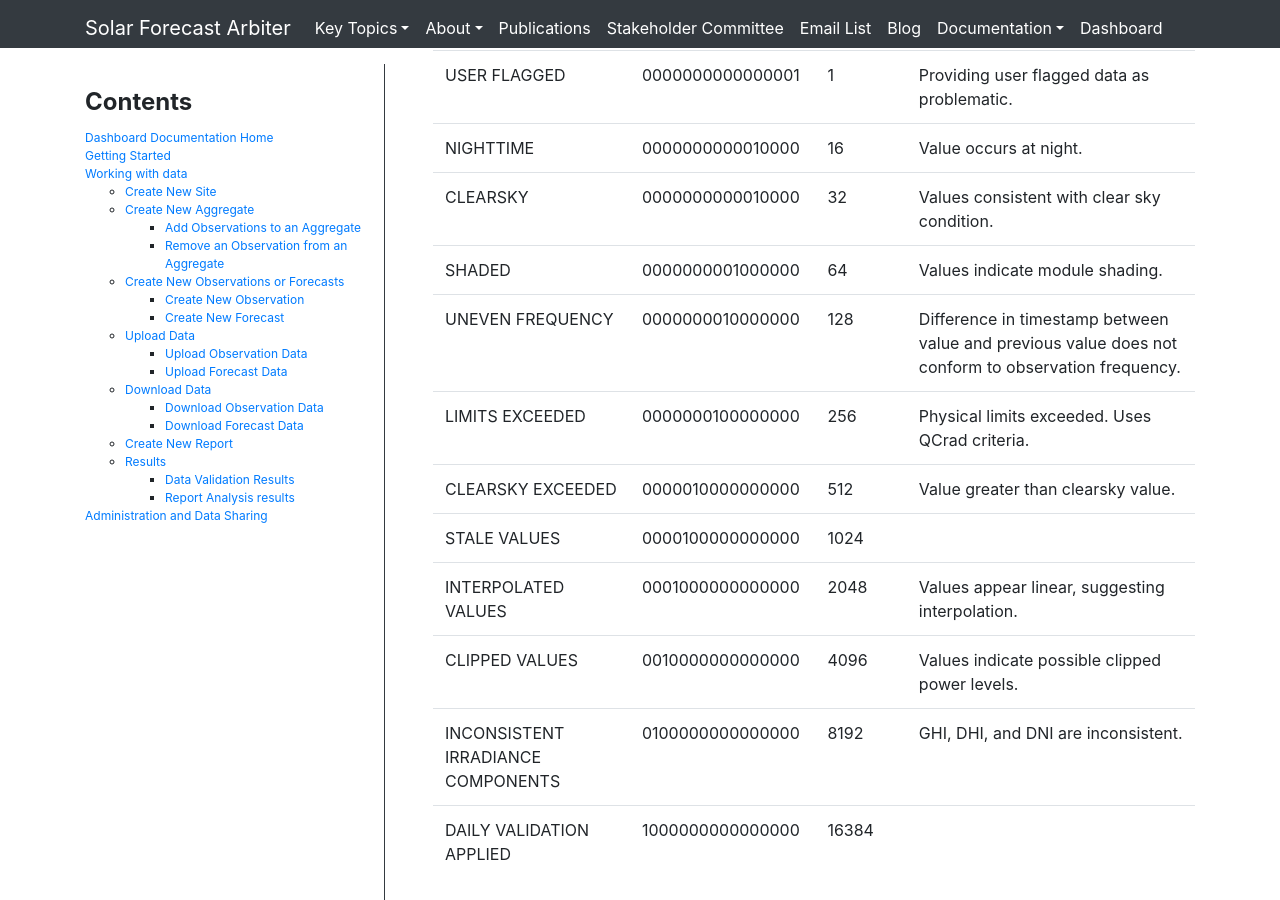
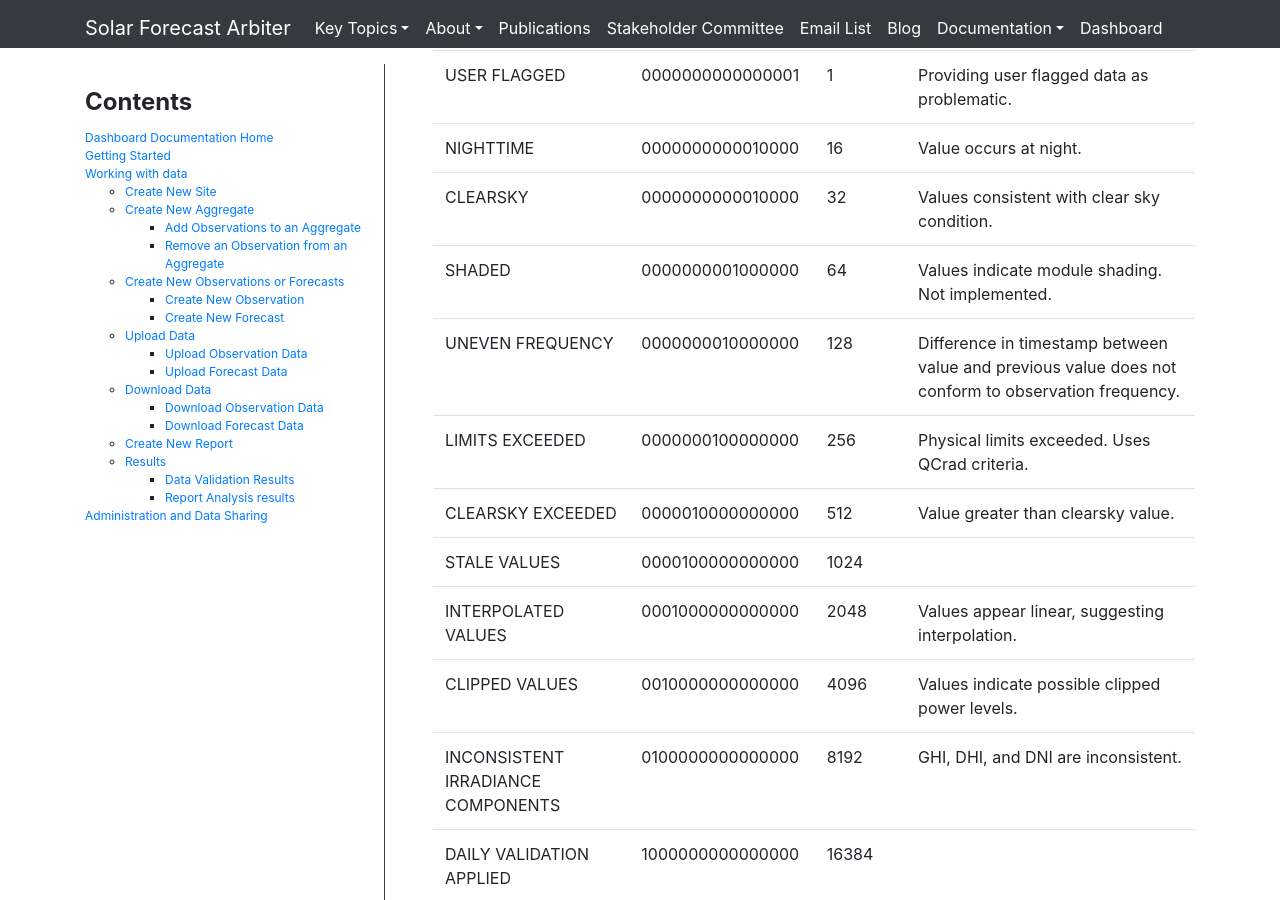
Before and after one commit to SolarArbiter/SolarArbiter.github.io, a Jekyll site: the page built from documentation/dashboard/working_with_data.md, in a window 1280 px wide and 900 px high, scrolled down 21612 px. Built offline with Jekyll 4.4.1, drawn with Linux system fonts in a browser that asks for light colours.

Commit message:
Update documentation/dashboard/working_with_data.md
Co-authored-by: Will Holmgren <william.holmgren@gmail.com>

```diff
--- a/documentation/dashboard/working_with_data.md
+++ b/documentation/dashboard/working_with_data.md
@@ -351,7 +351,7 @@ bitmask.
 |USER FLAGGED|0000000000000001|1|Providing user flagged data as problematic.|
 |NIGHTTIME|0000000000010000|16|Value occurs at night.|
 |CLEARSKY|0000000000010000|32|Values consistent with clear sky condition.|
-|SHADED|0000000001000000|64|Values indicate module shading.|
+|SHADED|0000000001000000|64|Values indicate module shading. Not implemented.|
 |UNEVEN FREQUENCY|0000000010000000|128|Difference in timestamp between value and previous value does not conform to observation frequency.|
 |LIMITS EXCEEDED|0000000100000000|256|Physical limits exceeded. Uses QCrad criteria.|
 |CLEARSKY EXCEEDED|0000010000000000|512|Value greater than clearsky value.|
```
